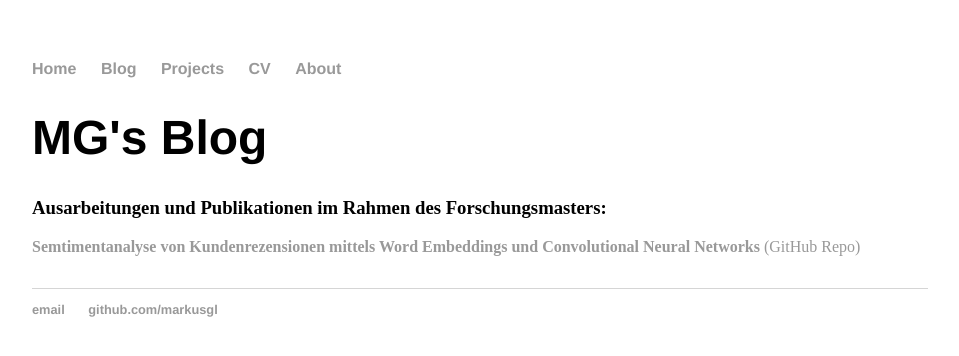
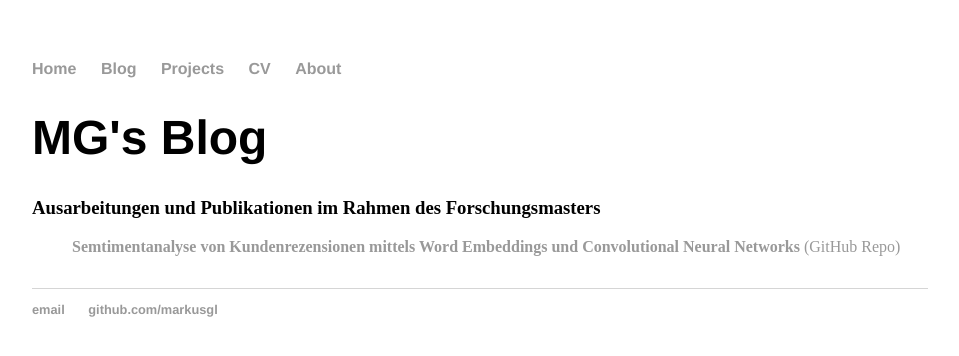
Before and after one commit to markusgl/markusgl.github.io, a Jekyll site: the page built from projects/index.html, in a window 1280 px wide. Shown: the top 356 px of the page, without its empty margins (160-1119 px from the left). Built offline with Jekyll 4.4.1, drawn with Linux system fonts in a browser that asks for light colours.

Commit message:
content update

```diff
--- a/projects/index.html
+++ b/projects/index.html
@@ -3,10 +3,10 @@
 title: MG's Blog
 ---
     <h1>{{ page.title }}</h1>
-    <div class="posts">
-        <p>
-            <h3>Ausarbeitungen und Publikationen im Rahmen des Forschungsmasters:</h3>
+    <p>
+        <h3>Ausarbeitungen und Publikationen im Rahmen des Forschungsmasters</h3>
+        <ul>
             <b><a href="/data/IML-B.pdf">Semtimentanalyse von Kundenrezensionen mittels Word Embeddings und Convolutional Neural Networks</a></b>
             <a href="https://github.com/markusgl/ECommerceReviewAnalysis">(GitHub Repo)</a>
-        </p>
-    </div>
+        </ul>
+    </p>
```
